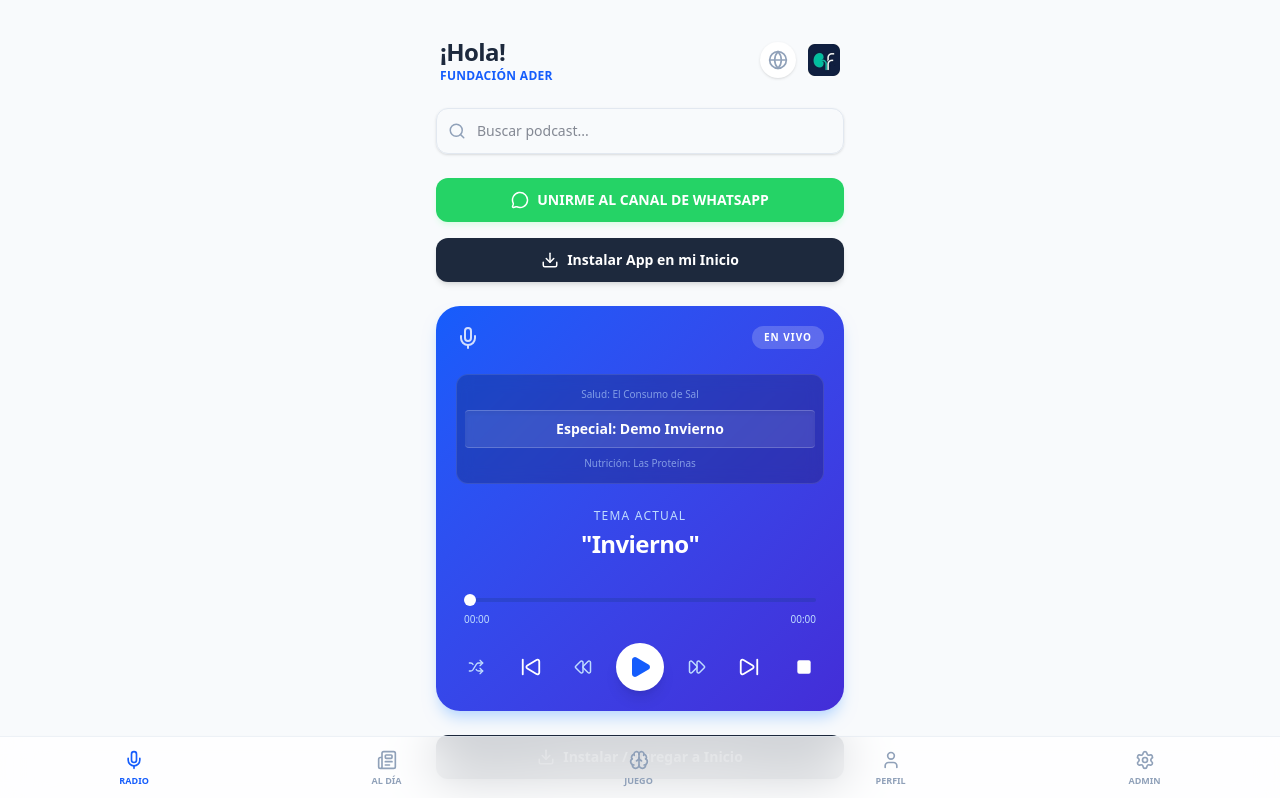
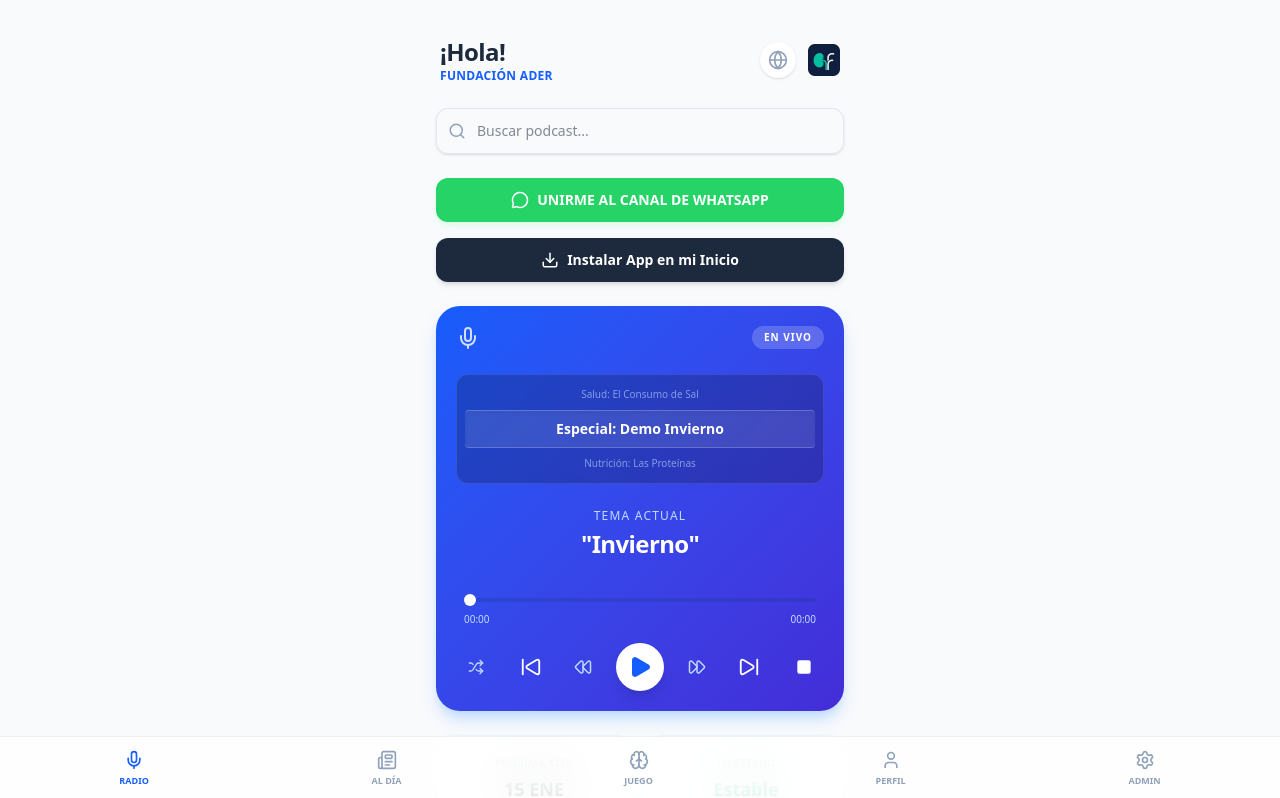
Before and after one commit to victoravilan/App-ADER, a React (Vite) app: page / in a window 1280 px wide. Shown: the top 798 px of the page. Built offline with nearby package versions, Linux system fonts and the light colour scheme.

Commit message:
Eliminar botón de instalación duplicado

```diff
--- a/src/Home.jsx
+++ b/src/Home.jsx
@@ -377,15 +377,6 @@ export default function Home() {
         )}
       </div>
 
-      {/* BOTÓN DE INSTALACIÓN */}
-      <button
-        onClick={handleInstallClick}
-        className="w-full bg-slate-800 text-white py-3 px-4 rounded-xl font-bold flex items-center justify-center gap-2 mb-6 shadow-md text-sm"
-      >
-        <Download size={18} />
-        Instalar / Agregar a Inicio
-      </button>
-
       <div className="grid grid-cols-2 gap-4">
         <div className="bg-white p-5 rounded-2xl shadow-sm border border-slate-100 flex flex-col items-center justify-center">
            <span className="text-[10px] font-bold text-slate-400 uppercase mb-1 tracking-wider">Próxima Cita</span>
```
